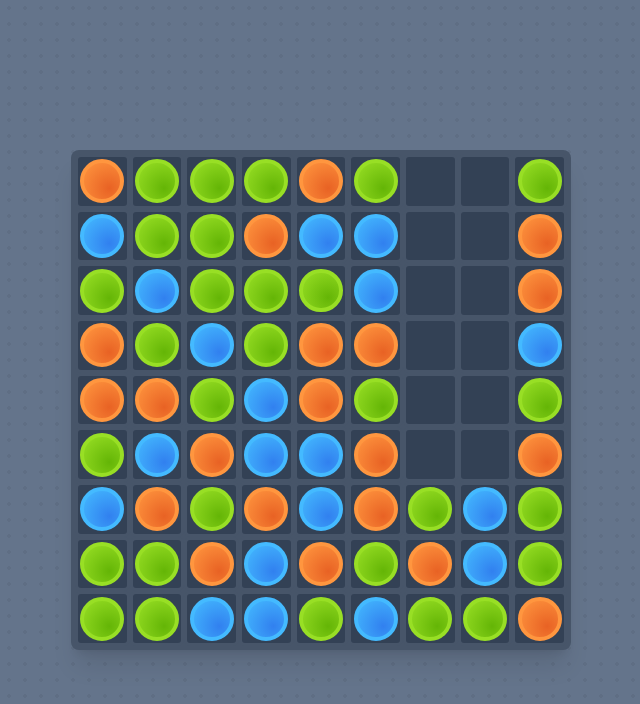
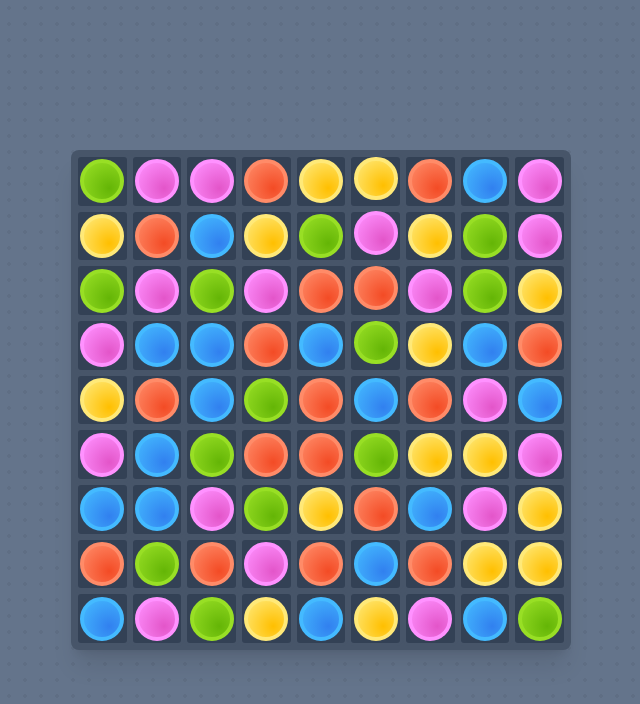
Before and after one commit to gukihuman/gems, a Nuxt app: page / in a window 1280 px wide. Shown: the top 704 px of the page, without its empty margins (319-959 px from the left). Built offline with nearby package versions, Linux system fonts and the light colour scheme.

Commit message:
gem activation

```diff
--- a/app.vue
+++ b/app.vue
@@ -13,18 +13,19 @@
         }"
       >
         <div
-          v-for="(_, i) in grid"
+          v-for="i in gridSize ** 2"
           :key="i"
           class="border-[3px] border-slate-600 rounded-md bg-slate-700"
         ></div>
         <div
-          v-for="(gem, i) in gemsById"
-          :key="i"
+          v-for="(gem, id) in gemsById"
+          :key="id"
           class="absolute group"
-          :ref="(el) => (gem.element = el)"
+          :ref="(element) => (gem.element = element)"
+          @mousedown="onMouseDown(id)"
           :style="{
-            left: gem.x + 'px',
-            top: gem.y + 'px',
+            left: gem.x - cellSize / 2 + 'px',
+            top: gem.y - cellSize / 2 + 'px',
             width: cellSize + 'px',
             height: cellSize + 'px',
             padding: cellSize * 0.1 + 'px',
@@ -36,7 +37,8 @@
               GEM_CLASSES[gem.color],
               {
                 'group-hover:brightness-150 group-hover:scale-[1.2]':
-                  !gem.animation,
+                  !activeGemId && !gem.animation,
+                'scale-[0.8] brightness-150': id === activeGemId,
               },
             ]"
           ></div>
@@ -52,8 +54,8 @@ import newId from "./utils/newId"
 import { nextTick } from "vue"
 
 const GRID_SIZE = 9
-// const GEMS_COLORS = ["ORANGE", "LIME", "INDIGO", "PURPLE", "YELLOW"]
-const GEMS_COLORS = ["ORANGE", "LIME", "INDIGO"]
+const GEMS_COLORS = ["ORANGE", "LIME", "INDIGO", "PURPLE", "YELLOW"]
+// const GEMS_COLORS = ["ORANGE", "LIME", "INDIGO"]
 const GEM_CLASSES = {
   ORANGE: "orange",
   LIME: "lime",
@@ -63,6 +65,8 @@ const GEM_CLASSES = {
 }
 const DISTANCE_PER_SECOND = 150
 const REMOVE_DELAY = 500
+const DRAG_DISTANCE = 30
+const CLICK_DELAY = 350
 
 const gridRef = ref(null)
 
@@ -76,11 +80,17 @@ const grid = ref(
     y: 0,
   }))
 )
+const activeGemId = ref(null)
+const mouse = { x: 0, y: 0 }
+let activationTime = null
+let gridRect = null
 
 onMounted(() => {
   setGridCoordinates()
   addEventListener("resize", setGridCoordinates)
   requestAnimationFrame(gameLoop)
+  addEventListener("mousemove", onMouseMove)
+  addEventListener("mouseup", onMouseUp)
 })
 
 function gameLoop() {
@@ -89,11 +99,12 @@ function gameLoop() {
   requestAnimationFrame(gameLoop)
 }
 function setGridCoordinates() {
-  const { width } = gridRef.value.getBoundingClientRect()
-  cellSize.value = width / gridSize.value
+  gridRect = gridRef.value.getBoundingClientRect()
+  cellSize.value = gridRect.width / gridSize.value
   grid.value.forEach((cell, i) => {
-    cell.x = cellSize.value * (i % gridSize.value)
-    cell.y = cellSize.value * Math.floor(i / gridSize.value)
+    cell.x = cellSize.value * (i % gridSize.value) + cellSize.value / 2
+    cell.y =
+      cellSize.value * Math.floor(i / gridSize.value) + cellSize.value / 2
   })
   Object.values(gemsById.value).forEach((gem) => {
     const cell = grid.value[gem.gridIndex]
@@ -126,7 +137,7 @@ function generateGems() {
       gem.targetX = grid.value[i].x
       gem.targetY = grid.value[i].y
       gem.gridIndex = i
-      animate(gem)
+      animateFall(gem)
     })
 
     const emptyCount = gridSize.value - columnGems.length
@@ -139,22 +150,18 @@ function generateGems() {
       gemsById.value[id] = {
         gridIndex: i,
         color: GEMS_COLORS[Math.floor(Math.random() * GEMS_COLORS.length)],
-        x: cellSize.value * (i % gridSize.value),
-        y: -(cellSize.value * (emptyCount - row)),
+        x: cellSize.value * (i % gridSize.value) + cellSize.value / 2,
+        y: -(cellSize.value * (emptyCount - row)) + cellSize.value / 2,
         targetX: cell.x,
         targetY: cell.y,
         animation: false,
         element: null,
       }
-      animate(gemsById.value[id])
+      animateFall(gemsById.value[id])
     }
   }
 }
-function animate(gem) {
-  if (gem.animation) {
-    anime.remove(gem)
-    anime.remove(gem.element)
-  }
+function animateFall(gem) {
   gem.animation = true
   let distance = Math.max(
     Math.abs(gem.targetX - gem.x),
@@ -170,6 +177,22 @@ function animate(gem) {
       delay: REMOVE_DELAY,
       easing: "easeInOutExpo",
       complete: () => (gem.animation = false),
+    })
+  })
+}
+function animateResetActive(gem) {
+  gem.animation = true
+  nextTick(() => {
+    anime({
+      targets: gem,
+      x: gem.targetX,
+      y: gem.targetY,
+      duration: 300,
+      easing: "easeOutQuad",
+      complete: () => {
+        gem.animation = false
+        gem.element.style.zIndex = "0"
+      },
     })
   })
 }
@@ -230,4 +253,48 @@ function resolveLine(matchedGemIds, singleColorLine, matchCount) {
   if (matchCount < 3) return
   singleColorLine.forEach((gemId) => matchedGemIds.add(gemId))
 }
+function updateActiveGemCoordinates(gem, mouseX, mouseY) {
+  const dx = mouseX - gem.targetX
+  const dy = mouseY - gem.targetY
+  const distance = Math.sqrt(dx * dx + dy * dy)
+  if (distance <= DRAG_DISTANCE) {
+    gem.x = mouseX
+    gem.y = mouseY
+  } else {
+    const angle = Math.atan2(dy, dx)
+    const constrainedX = gem.targetX + DRAG_DISTANCE * Math.cos(angle)
+    const constrainedY = gem.targetY + DRAG_DISTANCE * Math.sin(angle)
+    gem.x = constrainedX
+    gem.y = constrainedY
+  }
+}
+function onMouseDown(gemId) {
+  const gem = gemsById.value[gemId]
+  if (gem.animation) return
+  if (!activeGemId.value) {
+    activeGemId.value = gemId
+    updateActiveGemCoordinates(gemsById.value[gemId], mouse.x, mouse.y)
+    activationTime = Date.now()
+    gem.element.style.zIndex = "10"
+  } else {
+    resetActive(gemsById.value[activeGemId.value])
+  }
+}
+function onMouseMove(event) {
+  mouse.x = event.clientX - gridRect.left
+  mouse.y = event.clientY - gridRect.top
+  if (!activeGemId.value) return
+  const activeGem = gemsById.value[activeGemId.value]
+  updateActiveGemCoordinates(activeGem, mouse.x, mouse.y)
+}
+function onMouseUp() {
+  if (!activeGemId.value || Date.now() - activationTime < CLICK_DELAY) return
+  const activeGem = gemsById.value[activeGemId.value]
+  resetActive(activeGem)
+}
+function resetActive(gem) {
+  animateResetActive(gem)
+  activeGemId.value = null
+  activationTime = null
+}
 </script>
--- a/main.css
+++ b/main.css
@@ -3,8 +3,8 @@
 @tailwind utilities;
 
 .orange {
-  --dark: #e86224;
-  --light: #ff963f;
+  --dark: #f34b25;
+  --light: #ff8b68;
   background: radial-gradient(circle at 70% 70%, var(--dark), var(--light));
   border-color: var(--light);
 }
```
